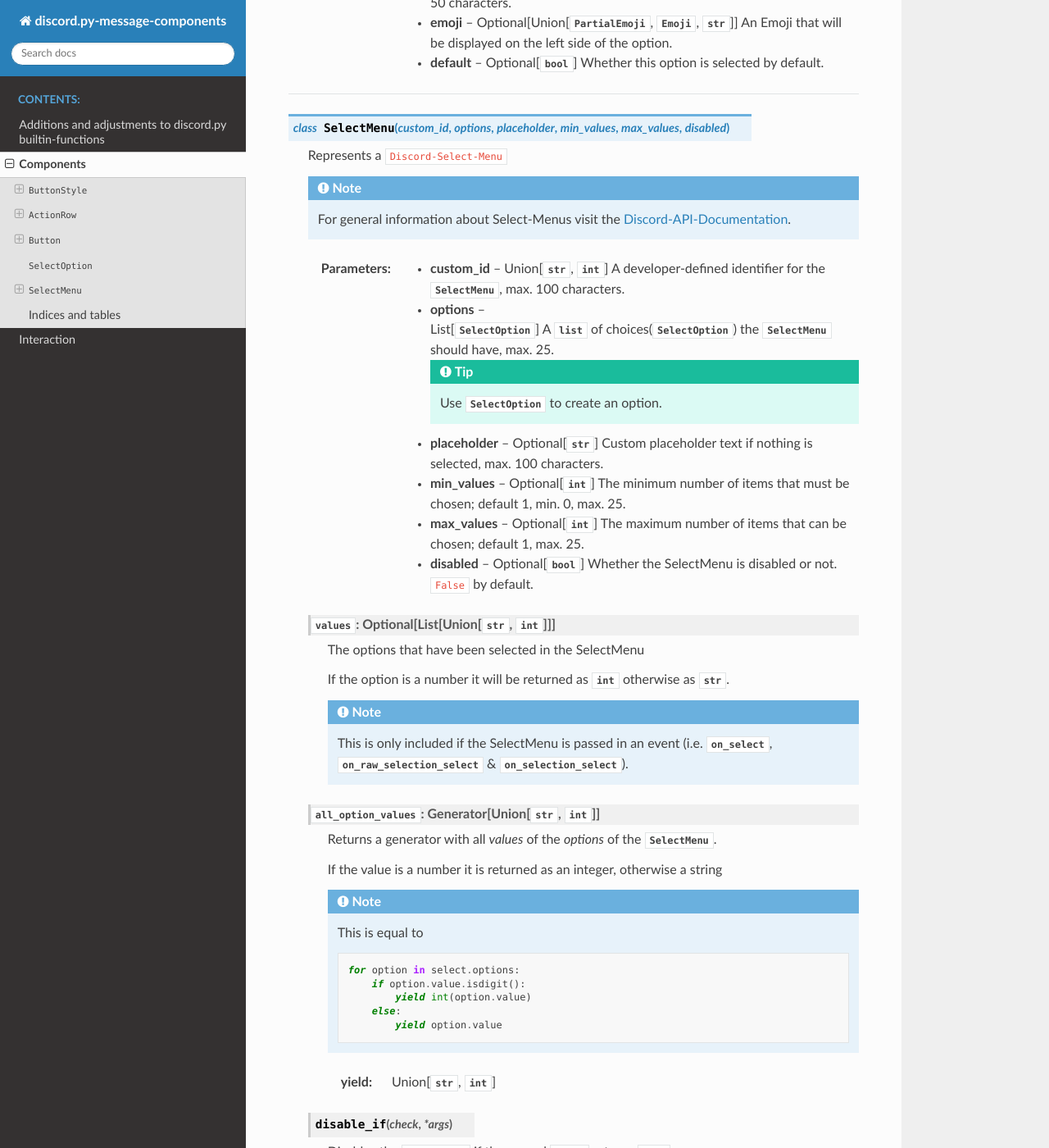
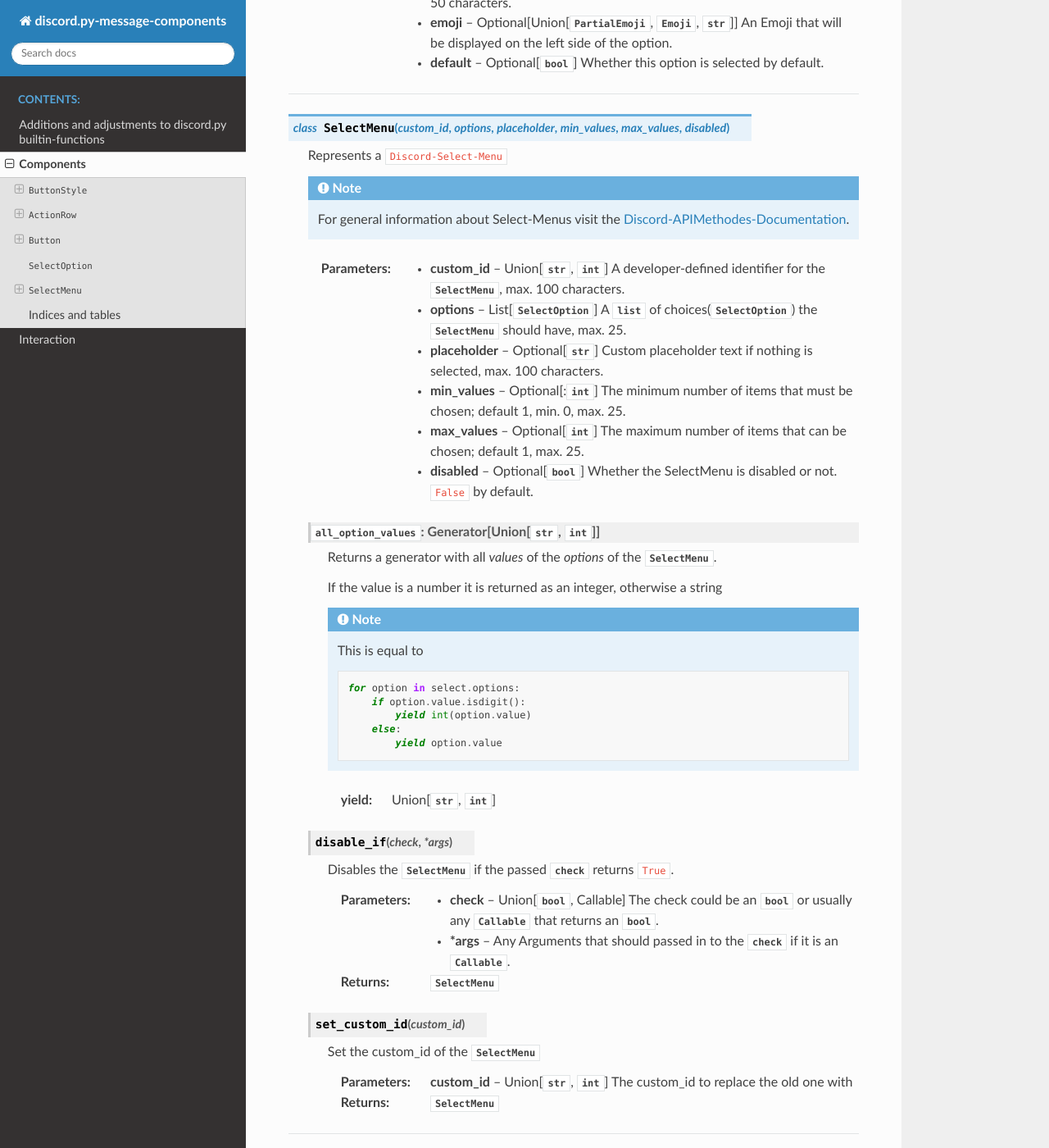
Before and after one commit to mccoderpy/discord.py-message-components, a Sphinx documentation site: the page built from docs/components.rst, in a window 1280 px wide and 1400 px high, scrolled down 4326 px. Shown: the whole window at 82% size. Built offline with Sphinx 7.4.7 and the Read the Docs theme 2.0.0, drawn with Linux system fonts in a browser that asks for light colours; some of the changed text lies outside the part shown.

Commit message:
Corrected wrong information in SelectOption

```diff
--- a/docs/components.rst
+++ b/docs/components.rst
@@ -44,7 +44,7 @@
    Represents an :class:`ActionRow`-Part for the components of a :class:`discord.Message`.
 
    .. note::
-      For general information about ActionRow's visit the `Discord-API Documentation <https://discord.com/developers/docs/interactions/message-components#actionrow>`_.
+      For general information about ActionRow's visit the `Discord-APIMethodes Documentation <https://discord.com/developers/docs/interactions/message-components#actionrow>`_.
 
    .. note::
        You could use a :class:`list` instead of this but you don't have the functions and parameters of this class then.
@@ -177,7 +177,7 @@
 
         .. note::
             To get more infos about the styles visit
-            `the Discord-API Documentation <https://discord.com/developers/docs/interactions/message-components#buttons-button-styles>`_.
+            `the Discord-APIMethodes Documentation <https://discord.com/developers/docs/interactions/message-components#buttons-button-styles>`_.
 
    :param emoji: Optional[Union[:class:`discord.PartialEmoji`, :class:`discord.Emoji`, :class:`str`]]
         The Emoji that will be displayed on the left side of the Button.
@@ -223,7 +223,7 @@
 
 .. class:: SelectOption(label, value, description, emoji, default)
 
-   Builds you a dict which can be used as an option for a :class:`SelectMenu`
+   Represents a option for a :class:`SelectMenu`.
 
    .. _select-option-parameters:
 
@@ -250,7 +250,7 @@
    Represents a ``Discord-Select-Menu``
 
    .. note::
-       For general information about Select-Menus visit the `Discord-API-Documentation <https://discord.com/developers/docs/interactions/message-components#select-menus>`_.
+       For general information about Select-Menus visit the `Discord-APIMethodes-Documentation <https://discord.com/developers/docs/interactions/message-components#select-menus>`_.
 
    .. _select-menu-parameters:
 
@@ -260,13 +260,10 @@
    :param options: List[:class:`SelectOption`]
       A :class:`list` of choices(:class:`SelectOption`) the :class:`SelectMenu` should have, max. 25.
 
-      .. tip::
-         Use :class:`SelectOption` to create an option.
-
    :param placeholder: Optional[:class:`str`]
         Custom placeholder text if nothing is selected, max. 100 characters.
 
-   :param min_values: Optional[:class:`int`]
+   :param min_values: Optional[::class:`int`]
         The minimum number of items that must be chosen; default 1, min. 0, max. 25.
 
    :param max_values: Optional[:class:`int`]
@@ -274,14 +271,6 @@
 
    :param disabled: Optional[:class:`bool`]
         Whether the SelectMenu is disabled or not. ``False`` by default.
-
-   :attr:`values`: Optional[List[Union[:class:`str`, :class:`int`]]]
-      The options that have been selected in the SelectMenu
-
-      If the option is a number it will be returned as :class:`int` otherwise as :class:`str`.
-
-      .. note::
-         This is only included if the SelectMenu is passed in an event (i.e. :class:`on_select`, :class:`on_raw_selection_select` & :class:`on_selection_select`).
 
    :attr:`all_option_values`: Generator[Union[:class:`str`, :class:`int`]]
       Returns a generator with all `values` of the `options` of the :class:`SelectMenu`.
```
